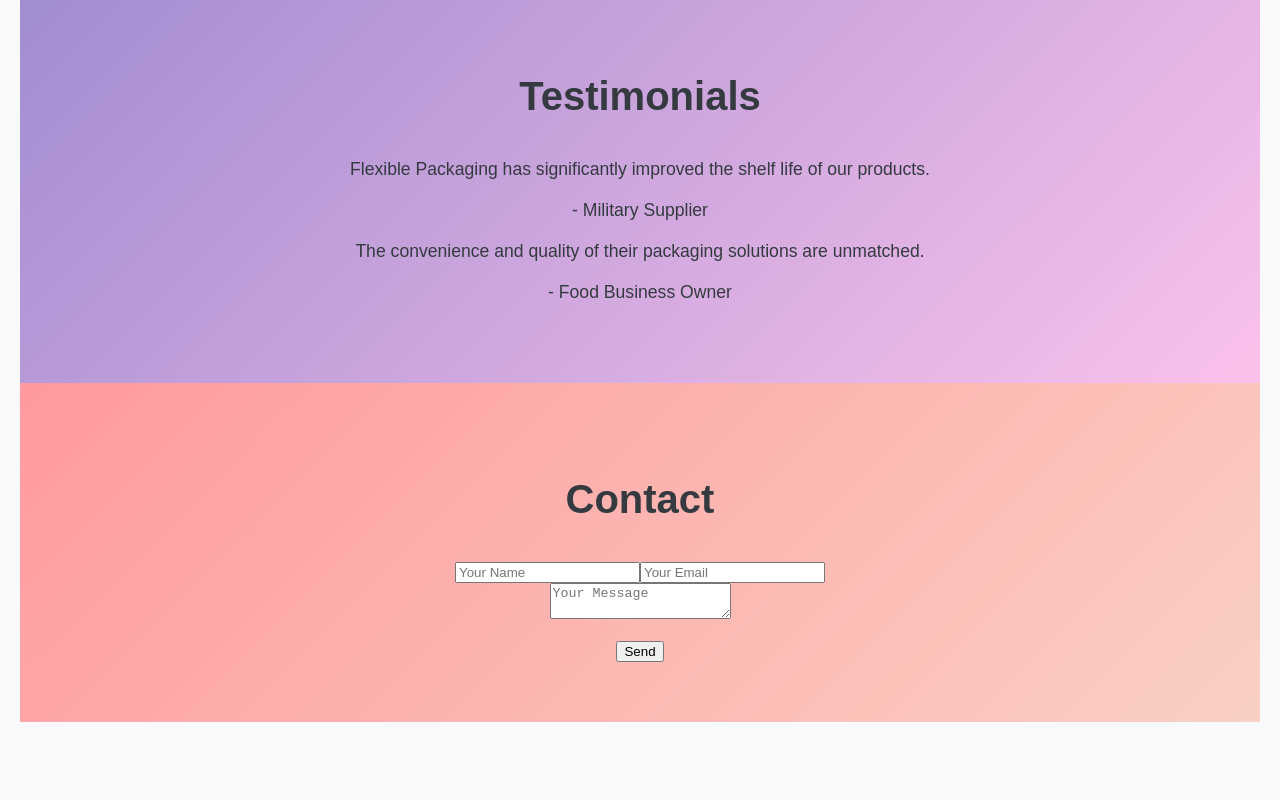
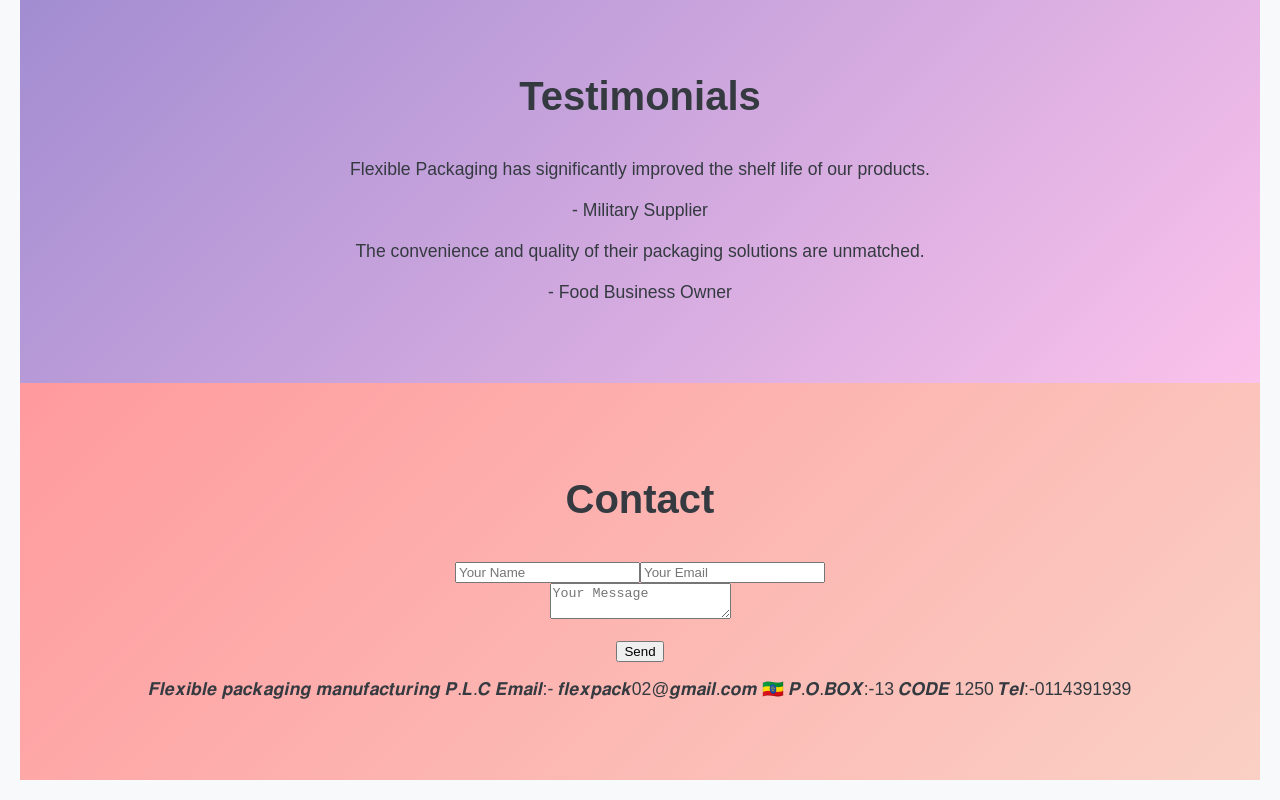
Before and after one commit to elcotech/Flexible, a React (Create React App) app: page / in a window 1280 px wide. Shown: the part 2134-2934 px from the top of the page. Before the commit the page ends 2876 px from the top, so only its background shows below. Built offline with nearby package versions, Linux system fonts and the light colour scheme.

Commit message:
Fix deployment configuration

```diff
--- a/src/App.js
+++ b/src/App.js
@@ -105,6 +105,10 @@ function App() {
             <input type="email" name="user_email" placeholder="Your Email" required /><br />
             <textarea name="message" placeholder="Your Message" required></textarea><br /><br />
             <button type="submit">Send</button>
+            <p>𝑭𝒍𝒆𝒙𝒊𝒃𝒍𝒆 𝒑𝒂𝒄𝒌𝒂𝒈𝒊𝒏𝒈 𝒎𝒂𝒏𝒖𝒇𝒂𝒄𝒕𝒖𝒓𝒊𝒏𝒈 𝑷.𝑳.𝑪
+𝑬𝒎𝒂𝒊𝒍:- 𝒇𝒍𝒆𝒙𝒑𝒂𝒄𝒌02@𝒈𝒎𝒂𝒊𝒍.𝒄𝒐𝒎 🇪🇹
+𝑷.𝑶.𝑩𝑶𝑿:-13 𝑪𝑶𝑫𝑬 1250
+𝑻𝒆𝒍:-0114391939</p>
           </form>
         </section>
       </main>
```
